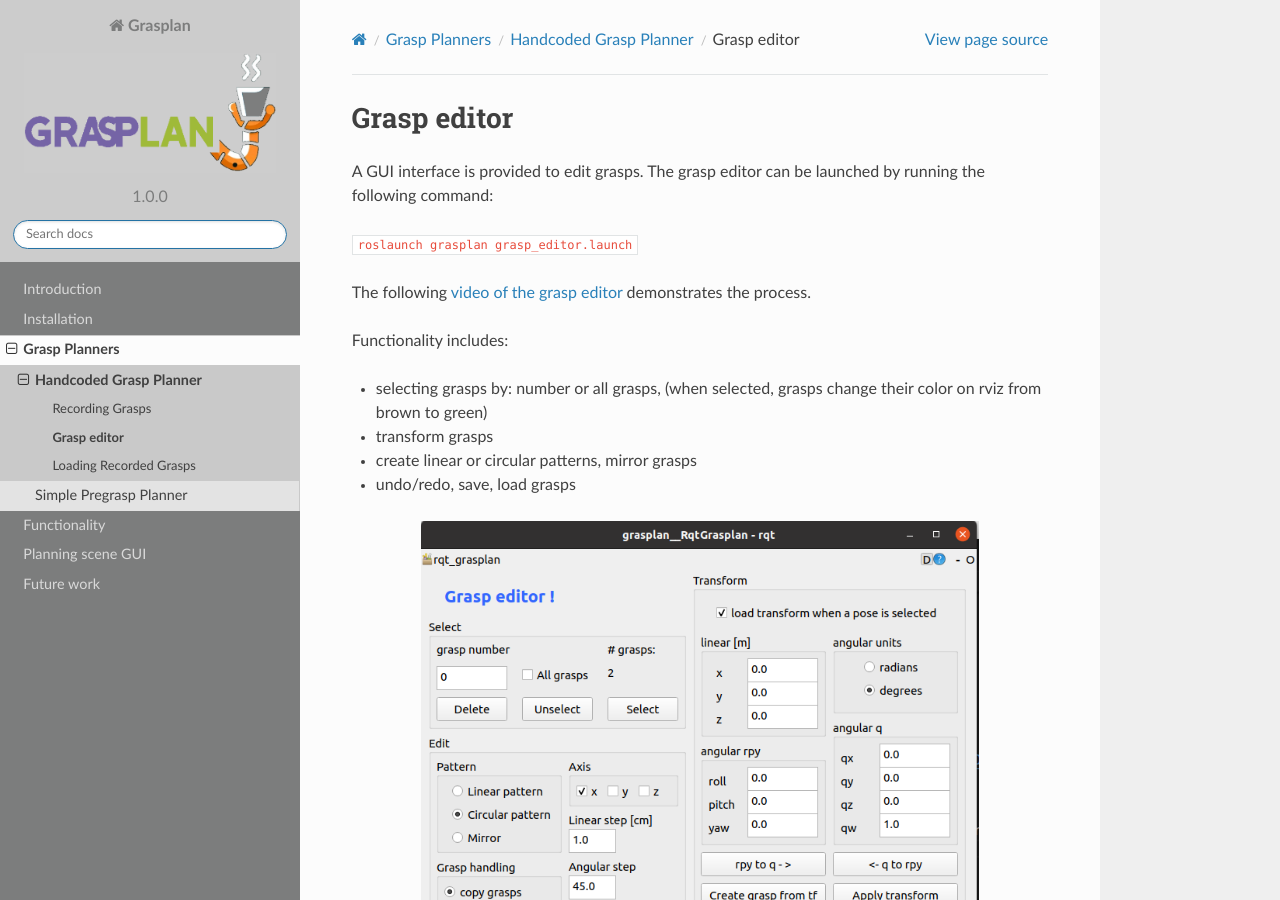
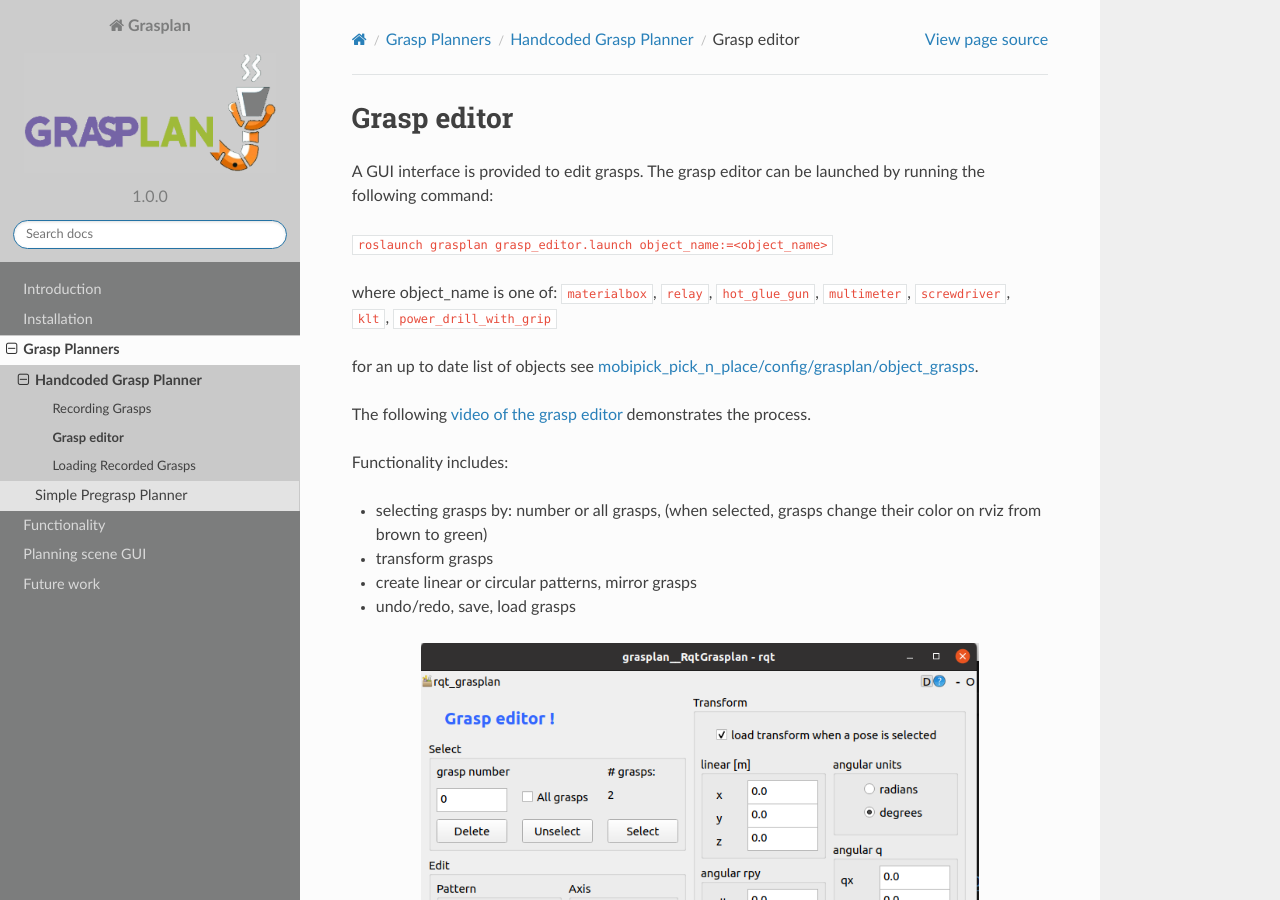
Before and after one commit to aprilprojecteu/grasplan_documentation, a Sphinx documentation site: the page built from docs/source/grasp-planners/handcoded-grasp-planner/editing-grasps.rst, in a window 1280 px wide and 900 px high. Built offline with Sphinx 7.4.7 and the Read the Docs theme 2.0.0, drawn with Linux system fonts in a browser that asks for light colours.

Commit message:
update documentation

```diff
--- a/docs/source/grasp-planners/handcoded-grasp-planner/editing-grasps.rst
+++ b/docs/source/grasp-planners/handcoded-grasp-planner/editing-grasps.rst
@@ -5,7 +5,12 @@ Grasp editor
 
 A GUI interface is provided to edit grasps. The grasp editor can be launched by running the following command:
 
-``roslaunch grasplan grasp_editor.launch``
+``roslaunch grasplan grasp_editor.launch object_name:=<object_name>``
+
+where object_name is one of: ``materialbox``, ``relay``, ``hot_glue_gun``, ``multimeter``, ``screwdriver``, ``klt``, ``power_drill_with_grip``
+
+for an up to date list of objects see
+`mobipick_pick_n_place/config/grasplan/object_grasps <https://github.com/DFKI-NI/mobipick/tree/noetic/mobipick_pick_n_place/config/grasplan/object_grasps>`_.
 
 The following `video  of the grasp editor <https://youtu.be/OYuSxzf0pA4>`_ demonstrates the process.
 
```
